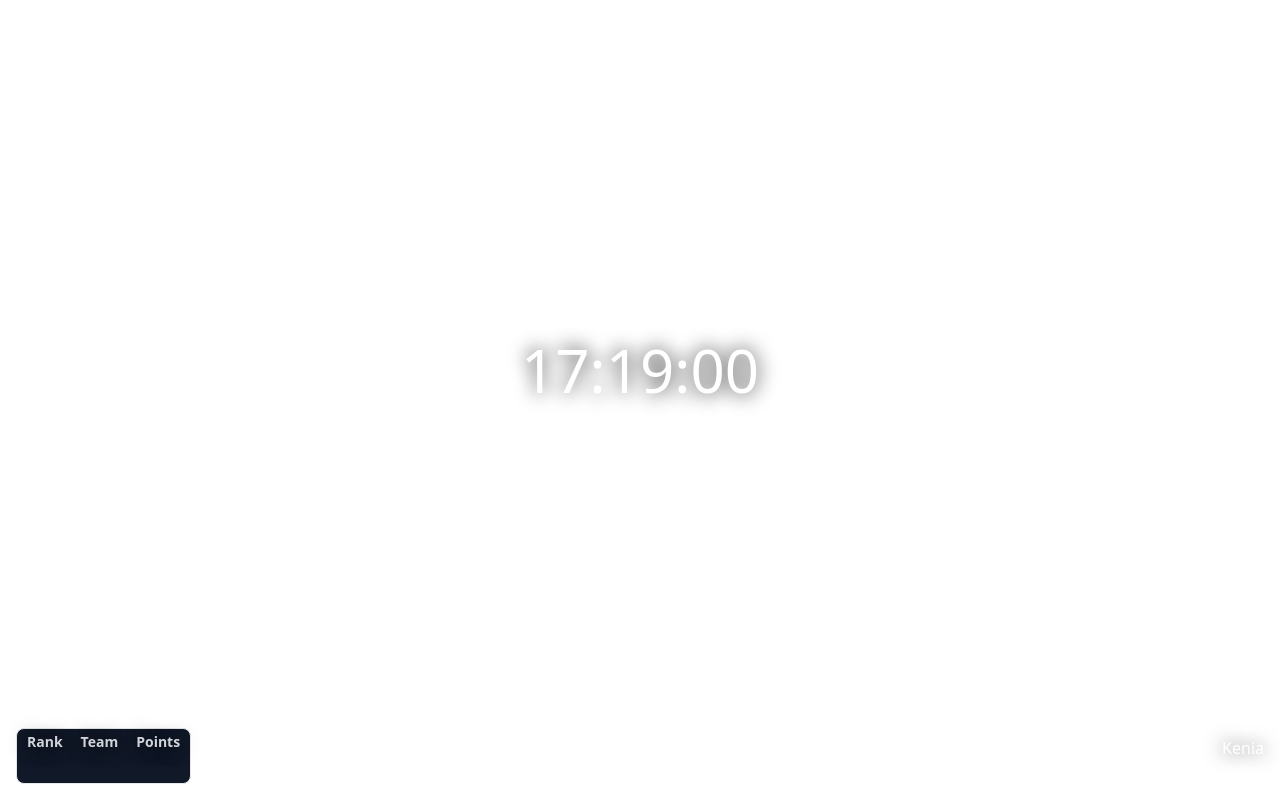
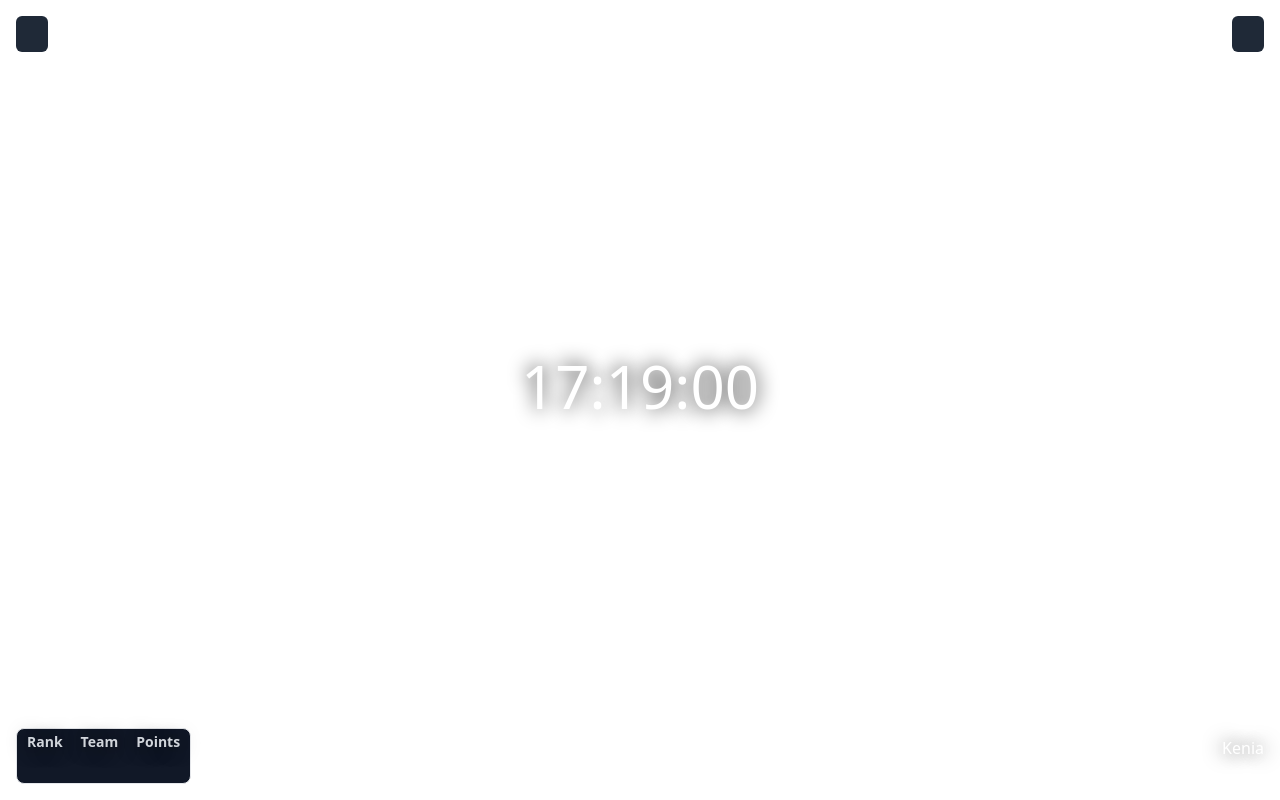
Before and after one commit to NSM722/Personal-Dashboard, a plain HTML site: page index.html in a window 1280 px wide. Drawn offline with nearby package versions, Linux system fonts and the light colour scheme; no server answers.

Commit message:
Added bg to the crypto and weather elements

```diff
--- a/index.html
+++ b/index.html
@@ -23,10 +23,10 @@
 <body class="m-0 bg-cover text-white font-sans w-full">
   <main class="p-4 min-h-screen flex flex-col justify-between">
     <div class="flex justify-between">
-      <div id="crypto-details">
+      <div id="crypto-details" class="bg-gray-800 p-4 rounded-md">
         <div class="flex items-center mb-1 text-lg uppercase font-bold" id="crypto-top"><!-- Crypto API --></div>
       </div>
-      <div id="weather-details" class="flex flex-col items-end"><!-- Weather API --></div>
+      <div id="weather-details" class="flex flex-col items-end bg-gray-800 p-4 rounded-md"><!-- Weather API --></div>
     </div>
     <div class="flex flex-col items-center w-full justify-between">
       <h1 id="time" class="text-6xl">TIME HERE</h1>
```
